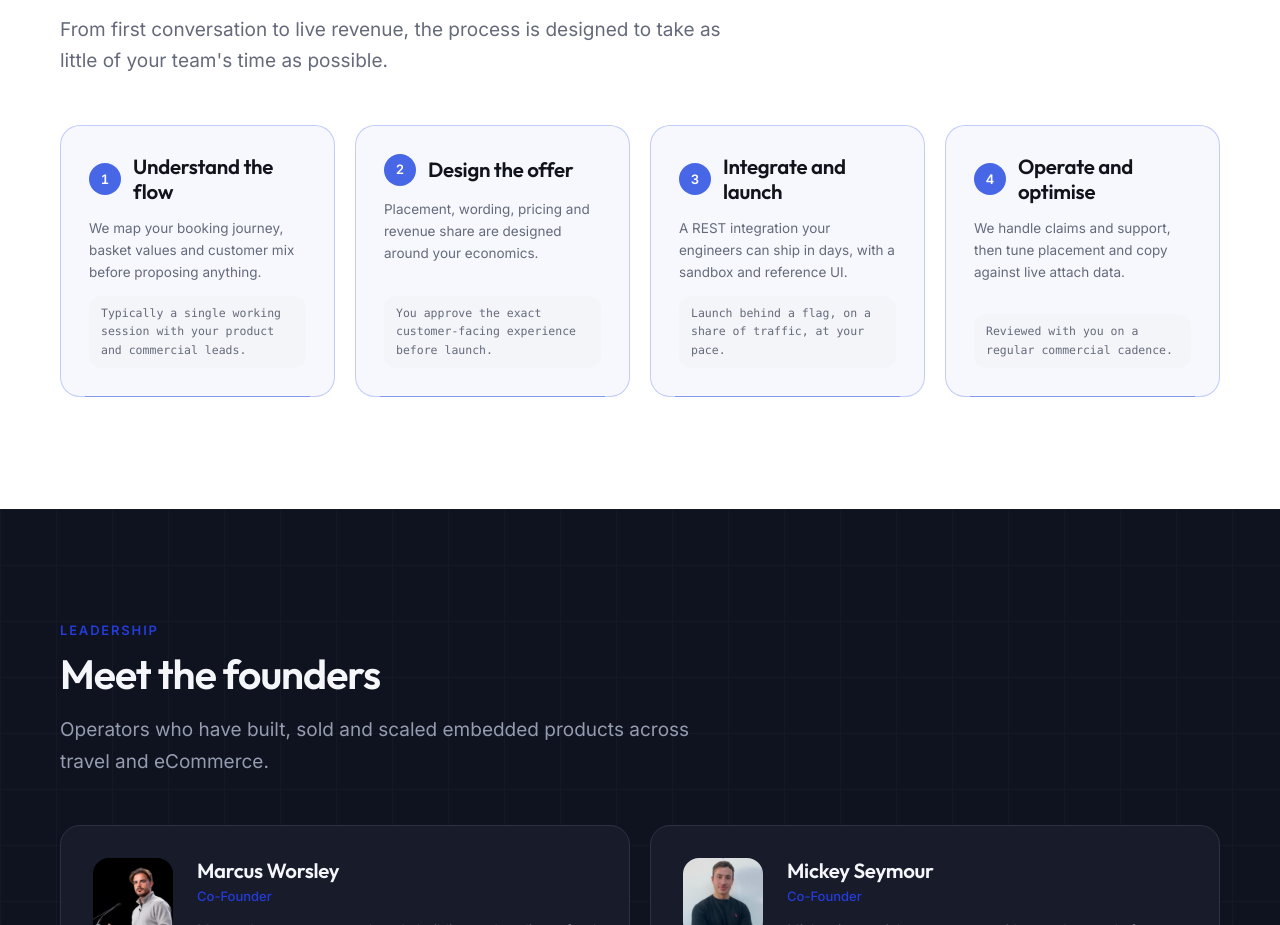
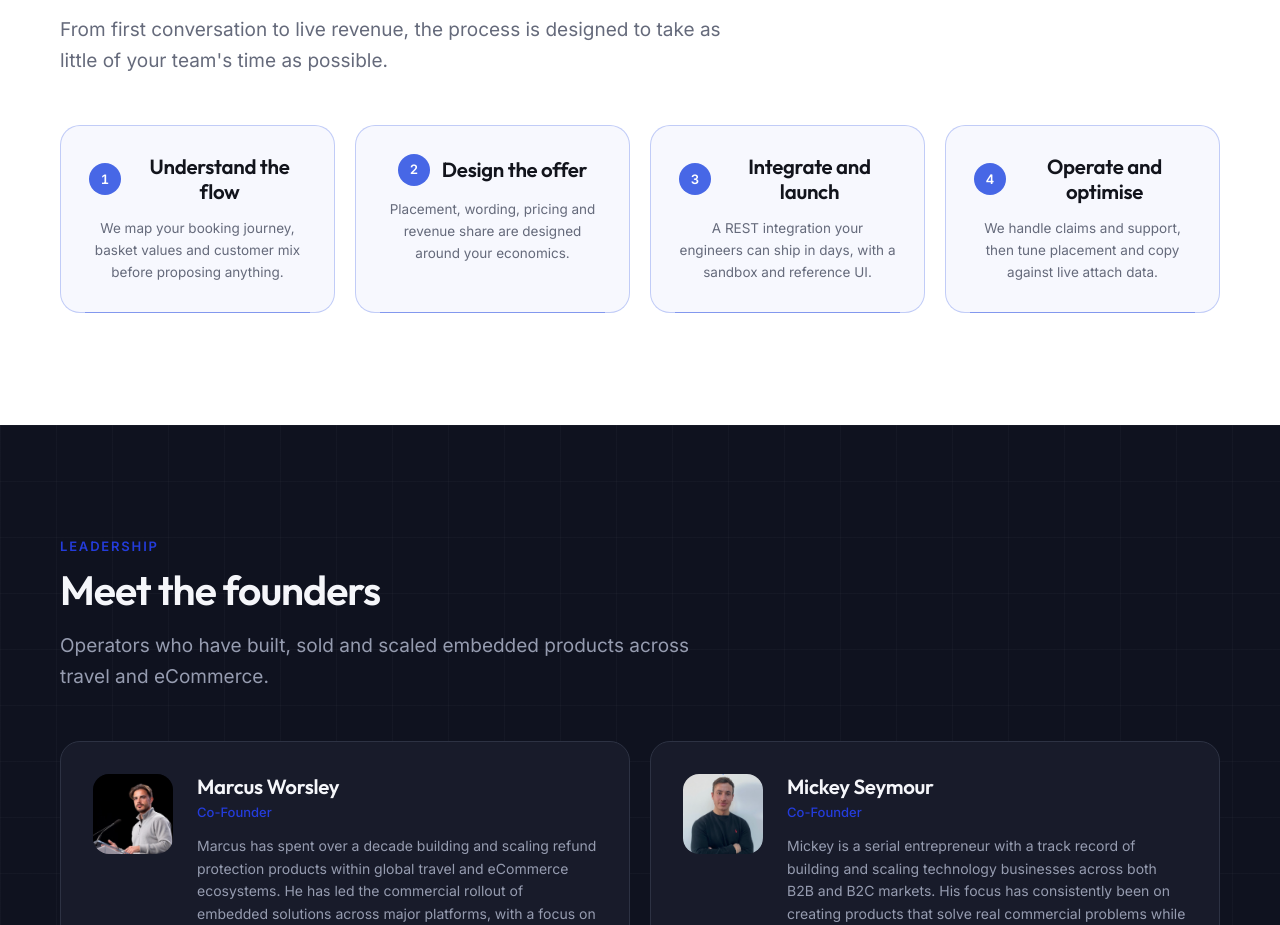
Before and after one commit to Dokusai12/teg-v2-website, a React (Vite) app: page /about in a window 1280 px wide. Shown: the part 1660-2585 px from the top of the page. Built offline with nearby package versions, Linux system fonts and the light colour scheme; no server answers.

Commit message:
Center step card text in StepFlow component

```diff
--- a/src/components/system/StepFlow.tsx
+++ b/src/components/system/StepFlow.tsx
@@ -4,7 +4,6 @@ import { cn } from '@/lib/utils';
 export interface FlowStep {
   title: string;
   description: string;
-  detail?: string;
 }
 
 interface StepFlowProps {
@@ -70,7 +69,7 @@ export function StepFlow({ steps, tone = 'default', className }: StepFlowProps)
           <li
             key={step.title}
             className={cn(
-              'relative flex flex-col gap-3 rounded-2xl border p-6 md:p-7',
+              'relative flex flex-col items-center gap-3 rounded-2xl border p-6 text-center md:p-7',
               'transition-[border-color,background-color,transform,opacity] duration-3 ease-brand',
               ink
                 ? on
@@ -82,7 +81,7 @@ export function StepFlow({ steps, tone = 'default', className }: StepFlowProps)
               on ? 'opacity-100' : 'opacity-70',
             )}
           >
-            <div className="flex items-center gap-3">
+            <div className="flex items-center justify-center gap-3">
               <span
                 className={cn(
                   'flex h-8 w-8 shrink-0 items-center justify-center rounded-full text-[13px] font-semibold tabular-nums',
@@ -101,16 +100,6 @@ export function StepFlow({ steps, tone = 'default', className }: StepFlowProps)
               </h3>
             </div>
             <p className={cn('t-small', ink && 'text-ink-muted')}>{step.description}</p>
-            {step.detail && (
-              <p
-                className={cn(
-                  'mt-auto rounded-lg px-3 py-2 font-mono text-[11.5px] leading-relaxed',
-                  ink ? 'bg-ink/70 text-ink-muted' : 'bg-secondary/80 text-muted-foreground',
-                )}
-              >
-                {step.detail}
-              </p>
-            )}
             {/* progress rail on desktop */}
             <span
               className={cn(
```
